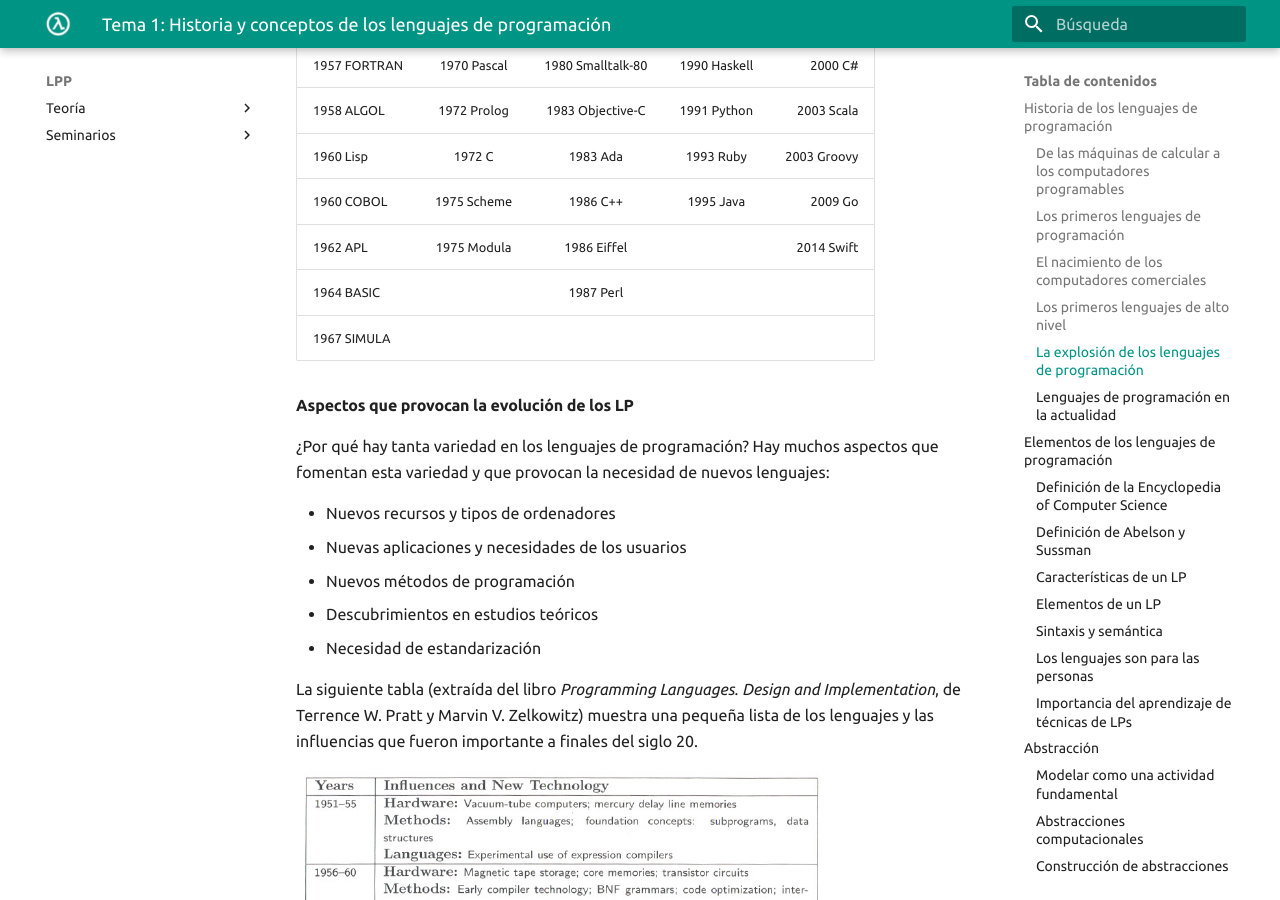
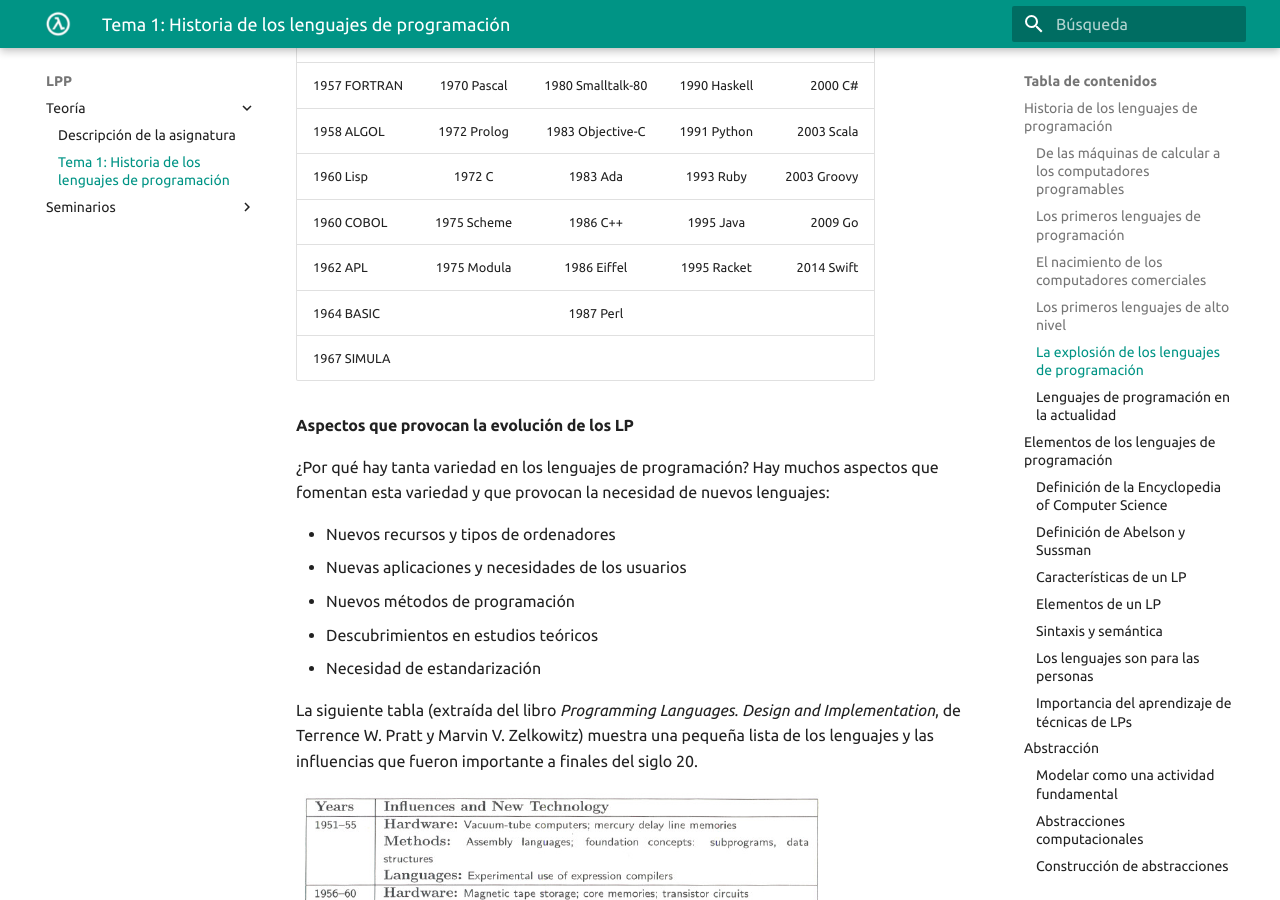
Before and after one commit to domingogallardo/apuntes-lpp, an MkDocs documentation site: the page built from docs/teoria/tema01-historia-lenguajes-programacion/tema01-historia-lenguajes-programacion.md, in a window 1280 px wide and 900 px high, scrolled down 13728 px. Built offline with MkDocs 1.6.1 and Material for MkDocs 9.7.7, drawn with Linux system fonts in a browser that asks for light colours.

Commit message:
Añadido Racket a la genealogía de LPs

```diff
--- a/docs/teoria/tema01-historia-lenguajes-programacion/tema01-historia-lenguajes-programacion.md
+++ b/docs/teoria/tema01-historia-lenguajes-programacion/tema01-historia-lenguajes-programacion.md
@@ -423,7 +423,7 @@ Algunas notas sobre la genealogía:
 | 1958 ALGOL |  1972 Prolog  | 1983 Objective-C   | 1991 Python   | 2003 Scala  |
 | 1960 Lisp | 1972 C | 1983 Ada   |  1993 Ruby  | 2003 Groovy  |
 | 1960 COBOL | 1975 Scheme | 1986 C++  | 1995 Java  | 2009 Go  |
-| 1962 APL |  1975 Modula   | 1986 Eiffel   |   |  2014 Swift |
+| 1962 APL |  1975 Modula   | 1986 Eiffel   | 1995 Racket  |  2014 Swift |
 | 1964 BASIC |      | 1987 Perl   |    |   |
 | 1967 SIMULA |      |    |    |   |
 
--- a/mkdocs.yml
+++ b/mkdocs.yml
@@ -4,7 +4,7 @@ use_directory_urls: false
 nav:
 - 'Teoría':
    - 'Descripción de la asignatura': 'teoria/tema00-descripcion-asignatura/tema00-descripcion-asignatura.md'
-#   - 'Tema 1: Historia de los lenguajes de programación': 'teoria/tema01-historia-lenguajes-programacion/tema01-historia-lenguajes-programacion.md'
+   - 'Tema 1: Historia de los lenguajes de programación': 'teoria/tema01-historia-lenguajes-programacion/tema01-historia-lenguajes-programacion.md'
 #   - 'Tema 2: Programación funcional': 'teoria/tema02-programacion-funcional/tema02-programacion-funcional.md'
 #   - 'Tema 3: Procedimientos recursivos': 'teoria/tema03-procedimientos-recursivos/tema03-procedimientos-recursivos.md'
 #   - 'Tema 4: Estructuras recursivas': 'teoria/tema04-estructuras-recursivas/tema04-estructuras-recursivas.md'
```
Also changed, not shown: docs/teoria/tema01-historia-lenguajes-programacion/imagenes/genealogia-de-los-lp.png.
